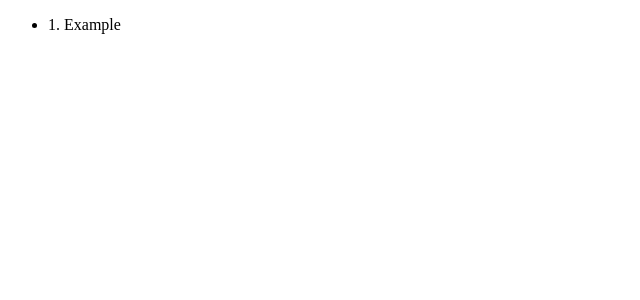
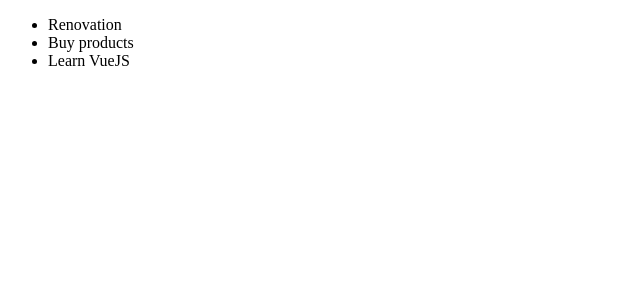
Before and after one commit to kester36/vuejs-cli-project, a Vue app: page / in a window 1280 px wide. Shown: the top 300 px of the page, without its empty margins (0-640 px from the left). Built offline with nearby package versions, Linux system fonts and the light colour scheme.

Commit message:
send data from base component to child

```diff
--- a/src/App.vue
+++ b/src/App.vue
@@ -1,6 +1,6 @@
 <template>
   <div id="app">
-    <TodoList />
+    <TodoList :todos="todos" />
   </div>
 </template>
 
@@ -11,6 +11,11 @@
 export default {
   name: 'App',
   components: {TodoList},
+  data() {
+    return {
+      todos: ['Renovation', 'Buy products', 'Learn VueJS']
+    }
+  },
   comments: {
     TodoList
   }
--- a/src/components/TodoList.vue
+++ b/src/components/TodoList.vue
@@ -1,12 +1,13 @@
 <template>
     <ul>
-        <li>1. Example</li>
+        <li v-for="(todo, index) in todos" :key="index">{{ todo }}</li>
     </ul>
 </template>
 
 <script>
     export default {
-        name: "TodoList"
+        // name: "TodoList",
+        props: ['todos']
     }
 </script>
 
```
